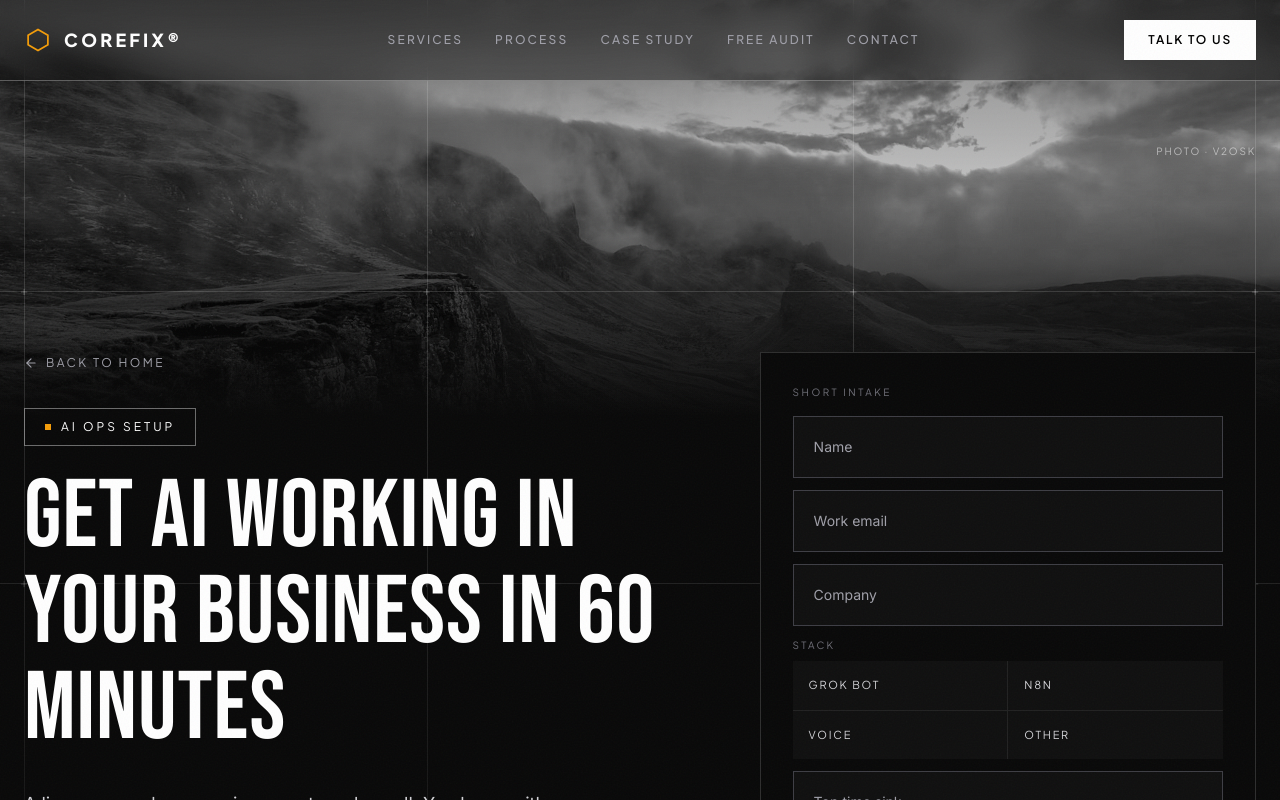
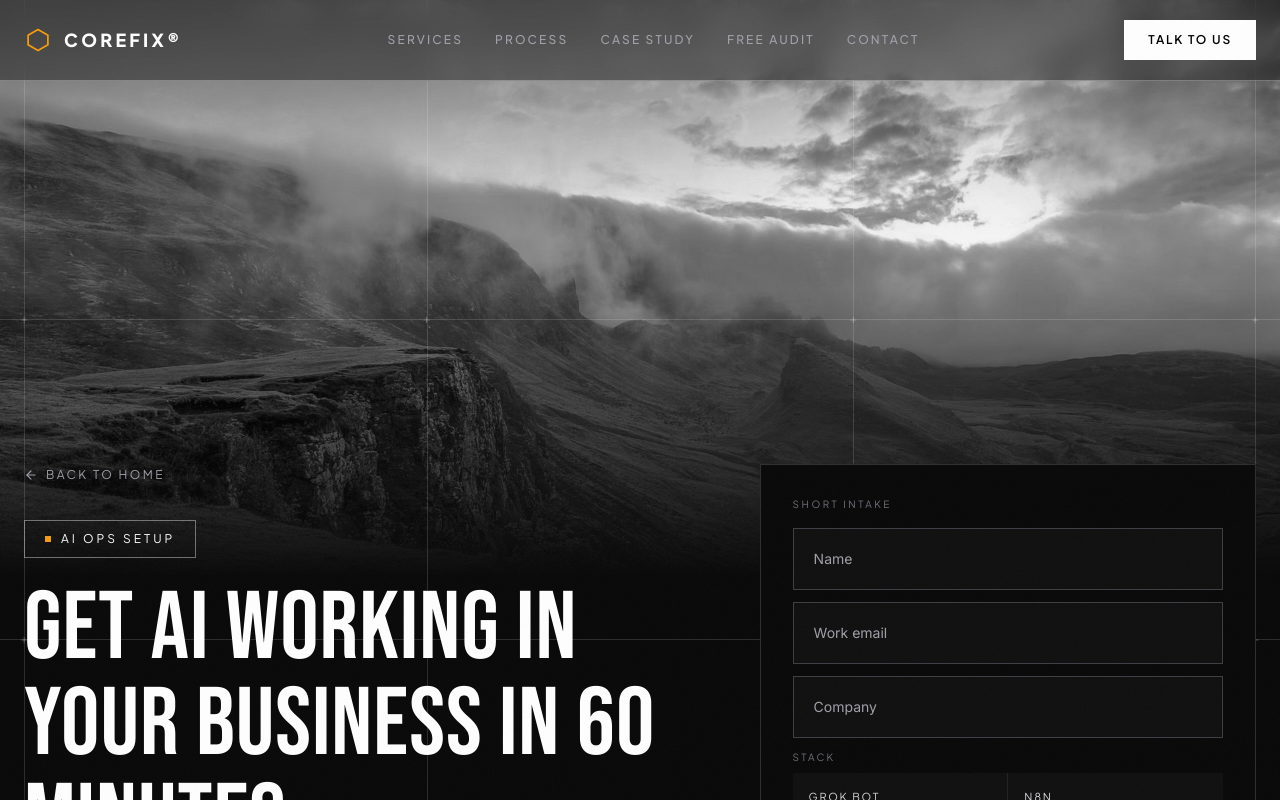
Before and after one commit to h3ndr1k-com/agency-website, a React (Vite) app: page /ai-ops-setup in a window 1280 px wide. Shown: the top 800 px of the page. Built offline with nearby package versions, Linux system fonts and the light colour scheme; no server answers.

Commit message:
Show the AI Ops landscape instead of a dark wash
The fog-ridge photo was a CSS background under a heavy scrim, so the page read as flat black. Use a real image with a light fade, and leave file URLs out of the SPA rewrite.

Co-authored-by: h3ndr1k <h3ndr1k-com@users.noreply.github.com>

```diff
--- a/src/AiOpsSetup.jsx
+++ b/src/AiOpsSetup.jsx
@@ -160,27 +160,23 @@ function Landing() {
     return (
         <div ref={ref}>
             <section className="relative overflow-hidden">
-                <div
-                    className="absolute inset-x-0 top-0 h-[46vh] md:h-[52vh] z-0"
-                    aria-hidden="true"
-                    style={{
-                        backgroundImage: 'url(/ai-ops-fog.jpg)',
-                        backgroundSize: 'cover',
-                        backgroundPosition: 'center 42%',
-                        filter: 'grayscale(100%) contrast(1.12) brightness(0.88)',
-                    }}
+                <div className="relative h-[72vh] min-h-[440px]">
+                    <img
+                        src="/ai-ops-fog.jpg"
+                        alt=""
+                        className="absolute inset-0 h-full w-full object-cover object-[center_38%] grayscale contrast-110"
                     />
-                <div className="absolute inset-x-0 top-0 h-[46vh] md:h-[52vh] z-[1] bg-gradient-to-b from-[#0A0A0A]/45 via-[#0A0A0A]/10 to-[#0A0A0A] pointer-events-none" aria-hidden="true" />
+                    <div className="absolute inset-0 bg-gradient-to-b from-[#0A0A0A]/20 via-transparent to-[#0A0A0A] pointer-events-none" aria-hidden="true" />
                     <a
                         href="https://unsplash.com/photos/foggy-mountain-summit-1Z2niiBPg5A"
-                    className="absolute right-6 top-[18vh] z-30 text-[10px] font-ui uppercase tracking-[0.18em] text-white/55 hover:text-white transition-colors"
+                        className="absolute right-6 bottom-20 z-30 text-[10px] font-ui uppercase tracking-[0.18em] text-white/70 hover:text-white transition-colors"
                     >
                         Photo · v2osk
                     </a>
+                </div>
                 <BrightGrid z="z-20" />
-                <div className="relative z-30 pt-24 md:pt-28">
-                <div className="h-[26vh] min-h-28" aria-hidden="true" />
-                <div className="max-w-[1400px] mx-auto px-6 pt-8 pb-20 md:pb-28 bg-gradient-to-b from-transparent via-[#0A0A0A]/88 to-[#0A0A0A]">
+                <div className="relative z-30 -mt-28 md:-mt-36">
+                <div className="max-w-[1400px] mx-auto px-6 pt-8 pb-20 md:pb-28">
                     <div className="grid lg:grid-cols-[1.15fr_0.85fr] gap-12 lg:gap-16 items-start">
                         <div>
                             <div className="ops-el mb-8">
```
Also changed, not shown: vercel.json. Lines whose indentation alone changed are shown as unchanged.
